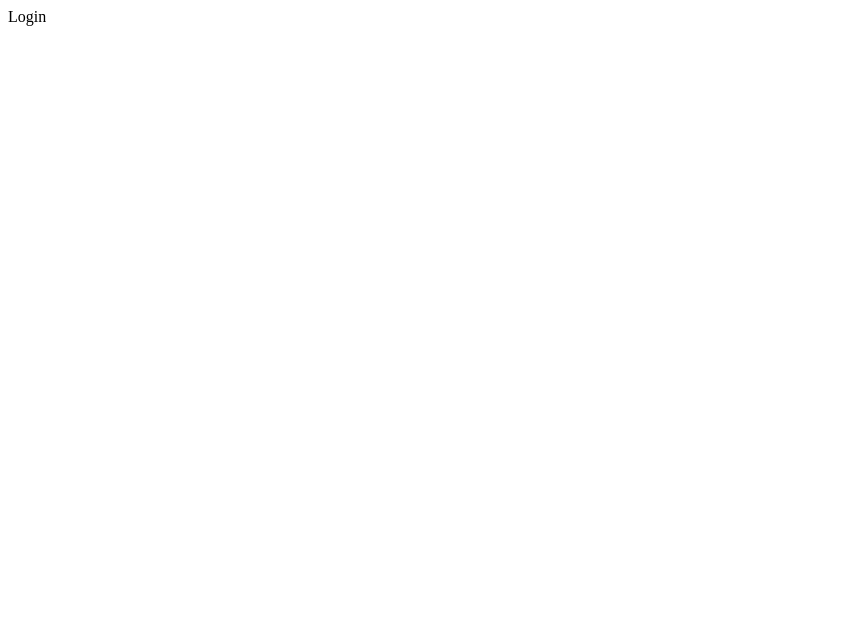
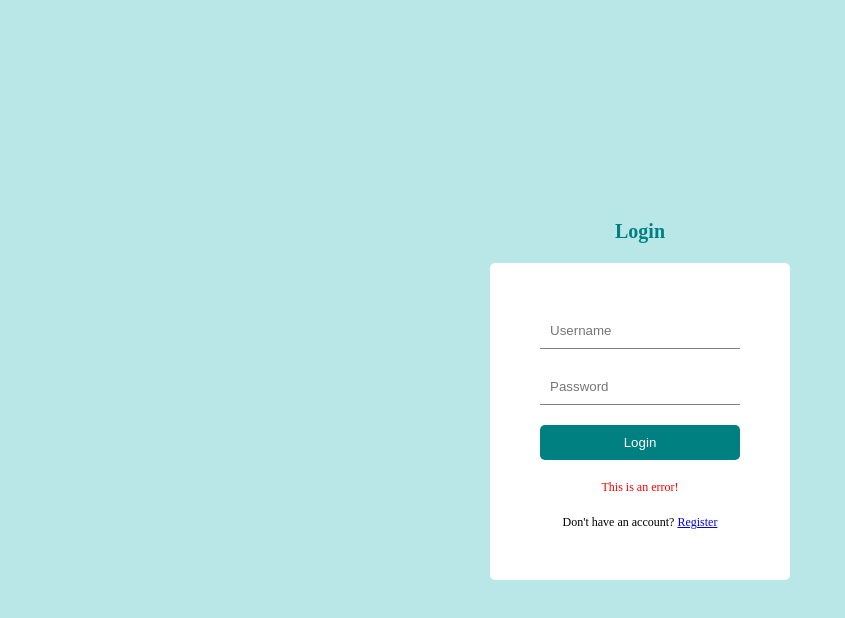
Before and after one commit to mohitsahu21/Blog-App, a React (Create React App) app in the folder client/: page /login in a window 1280 px wide. Shown: the top 618 px of the page, without its empty margins (0-845 px from the left). Built offline with nearby package versions, Linux system fonts and the light colour scheme.

Commit message:
login and register page setup

```diff
--- a/client/src/App.js
+++ b/client/src/App.js
@@ -11,6 +11,7 @@ import Write from "./pages/Write";
 import Home from "./pages/Home";
 import Navbar from "./components/Navbar";
 import Footer from "./components/Footer";
+import './style.css'
 
 const Layout =()=>{
     return (
@@ -55,6 +56,7 @@ const router = createBrowserRouter([
 ]);
 
 
+
 function App() {
   return (
     <div className="app" >
--- a/client/src/pages/Login.jsx
+++ b/client/src/pages/Login.jsx
@@ -1,8 +1,20 @@
 import React from 'react'
+import { Link } from 'react-router-dom'
 
 const Login = () => {
   return (
-    <div>Login</div>
+      <div className='auth'>
+          <h1>Login</h1>
+          <form>
+              <input required type='text' placeholder='Username' />
+              <input required type='password' placeholder='Password' />
+              <button>Login</button>
+              <p>This is an error!</p>
+              <span>
+                Don't have an account? <Link to="/register">Register</Link>
+              </span>
+          </form>
+      </div>
   )
 }
 
--- a/client/src/pages/Register.jsx
+++ b/client/src/pages/Register.jsx
@@ -1,8 +1,21 @@
 import React from 'react'
+import { Link } from 'react-router-dom'
 
 const Register = () => {
   return (
-    <div>Register</div>
+      <div className='auth'>
+          <h1>Register</h1>
+          <form>
+              <input required type='text' placeholder='Username' />
+              <input required type='email' placeholder='Email' />
+              <input required type='password' placeholder='Password' />
+              <button>Register</button>
+              <p>This is an error!</p>
+              <span>
+                Have an account? <Link to="/login">Login</Link>
+              </span>
+          </form>
+      </div>
   )
 }
 
--- /dev/null
+++ b/client/src/style.css
@@ -0,0 +1,54 @@
+
+*{
+    margin: 0;
+    padding: 0;
+}
+
+/* login and register */
+
+.app .container .auth{
+
+
+     display: flex;
+     align-items: center;
+     justify-content: center;
+     height: 100vh;
+     background-color: #b9e7e7;
+     flex-direction: column;
+}
+.auth h1{
+    font-size: 20px;
+    color: teal;
+    margin-bottom: 20px;
+}
+.auth form{
+    display: flex;
+    flex-direction: column;
+    background-color: white;
+    padding: 50px;
+    width: 200px;
+    gap: 20px;
+    border-radius: 5px;
+}
+.auth form input{
+      padding: 10px;
+      border: none;
+      border-bottom: 1px solid grey;
+}
+.auth form button{
+    padding: 10px;
+    border: none;
+    background-color: teal;
+    cursor: pointer;
+    color: white;
+    border-radius: 5px;
+}
+.auth form span{
+    text-align: center;
+    font-size: 12px;
+}
+.auth form p{
+    color: red;
+    font-size: 12px;
+    text-align: center;
+}
```
